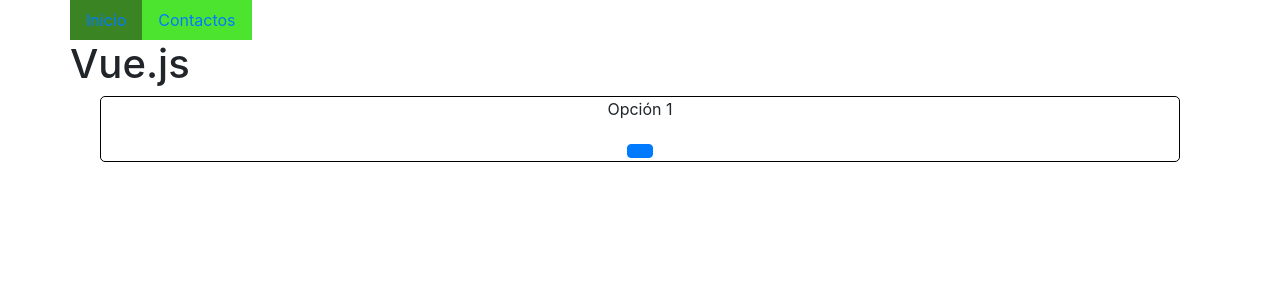
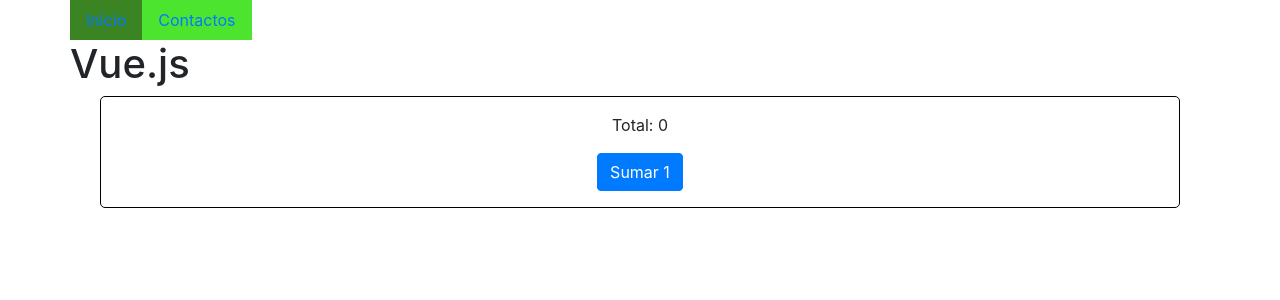
Before and after one commit to MartinNuAr/VueEsencial, a Vue app in the folder my-project/: page / in a window 1280 px wide. Shown: the top 300 px of the page. Built offline with nearby package versions, Linux system fonts and the light colour scheme.

Commit message:
Se usan métodos con v-on

```diff
--- a/my-project/src/components/Option1.vue
+++ b/my-project/src/components/Option1.vue
@@ -1,7 +1,7 @@
 <template>
   <div class="option-1 text-center">
-    <p>Opción 1 {{ option }}</p>
-    <button class="btn btn-primary" v-on:click="option = 'clickeada'"></button>
+    <p>Total: {{ option }}</p>
+    <button class="btn btn-primary" v-on:click="sumar">Sumar 1</button>
   </div>
 </template>
 
@@ -10,7 +10,12 @@ export default {
     name: 'OptionComponent1',
     data(){
         return {
-            option: ''
+            option: 0,
+        }
+    },
+    methods: {
+        sumar: function () {
+            this.option += 1
         }
     }
 }
@@ -20,5 +25,6 @@ export default {
     .option-1{
         border: 1px solid black;
         border-radius: 5px;
+        padding: 1em;
     }
 </style>
```
